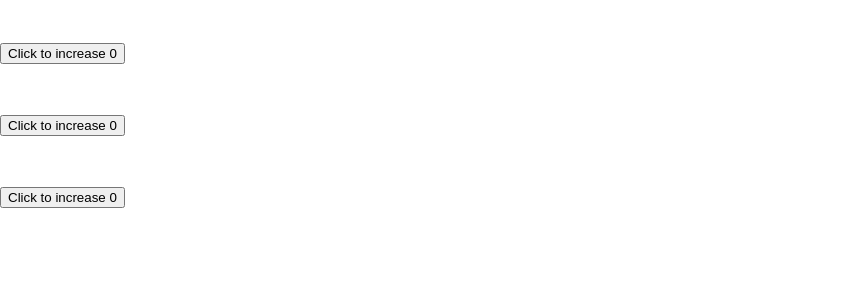
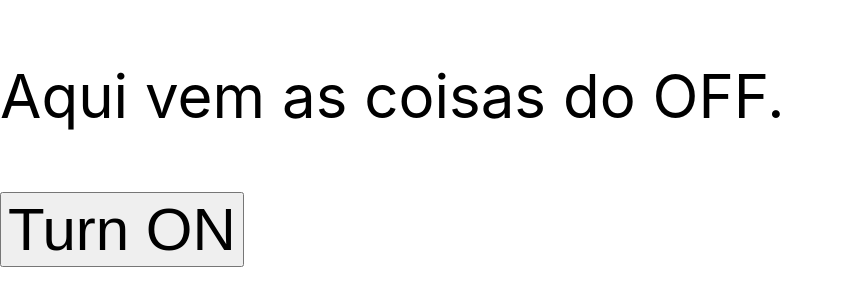
Before and after one commit to fagnersro/reactjs-nextjs, a React (Create React App) app in the folder project-3/: page / in a window 1280 px wide. Shown: the top 306 px of the page, without its empty margins (0-843 px from the left). Built offline with nearby package versions, Linux system fonts and the light colour scheme.

Commit message:
standard compound components, react children, clone element

```diff
--- a/project-3/src/templates/App/index.jsx
+++ b/project-3/src/templates/App/index.jsx
@@ -1,7 +1,7 @@
-import { Boundaries } from '../ErrorBoundaries';
+import { ReactChildrenReactClone } from '../CompoundComponents';
 
 function App() {
-  return <Boundaries />;
+  return <ReactChildrenReactClone />;
 }
 
 export default App;
--- /dev/null
+++ b/project-3/src/templates/CompoundComponents/index.jsx
@@ -0,0 +1,68 @@
+// Compound Components - padrão
+import { Children, cloneElement, useState } from 'react';
+
+const s = {
+  style: {
+    fontSize: '60px',
+  },
+};
+
+const TurnOnOff = ({ children }) => {
+  const [isOn, setIsOn] = useState(false);
+  const onTurn = () => setIsOn((s) => !s);
+
+  return Children.map(children, (child) => {
+    const newChild = cloneElement(child, {
+      isOn,
+      onTurn,
+    });
+    return newChild;
+  });
+};
+
+const TurnedOn = ({ isOn, children }) => (isOn ? children : null);
+
+const TurnedOff = ({ isOn, children }) => (isOn ? null : children);
+
+const TurnButton = ({ isOn, onTurn, ...props }) => {
+  return (
+    <button onClick={onTurn} {...props}>
+      Turn {isOn ? 'OFF' : 'ON'}
+    </button>
+  );
+};
+
+const P = ({ children }) => <p {...s}>{children}</p>;
+
+export const ReactChildrenReactClone = () => {
+  return (
+    <TurnOnOff>
+      <TurnedOn>
+        <P>Aqui as coisas que vão acontecer quando estiver ON.</P>
+      </TurnedOn>
+      <TurnedOff>
+        <P>Aqui vem as coisas do OFF.</P>
+      </TurnedOff>
+      <TurnButton {...s} />
+    </TurnOnOff>
+  );
+};
+
+/* React Children + React component element
+
+const Parent = ({ children }) => {
+  return Children.map(children, (child) => {
+    const newChild = cloneElement(child, { ...s });
+    return newChild;
+  });
+};
+
+export const ReactChildrenReactClone = () => {
+  return (
+    <Parent>
+      <p>Oi</p>
+      <p>Oi 2</p>
+      <span>Olá</span>
+    </Parent>
+  );
+}; */
```
